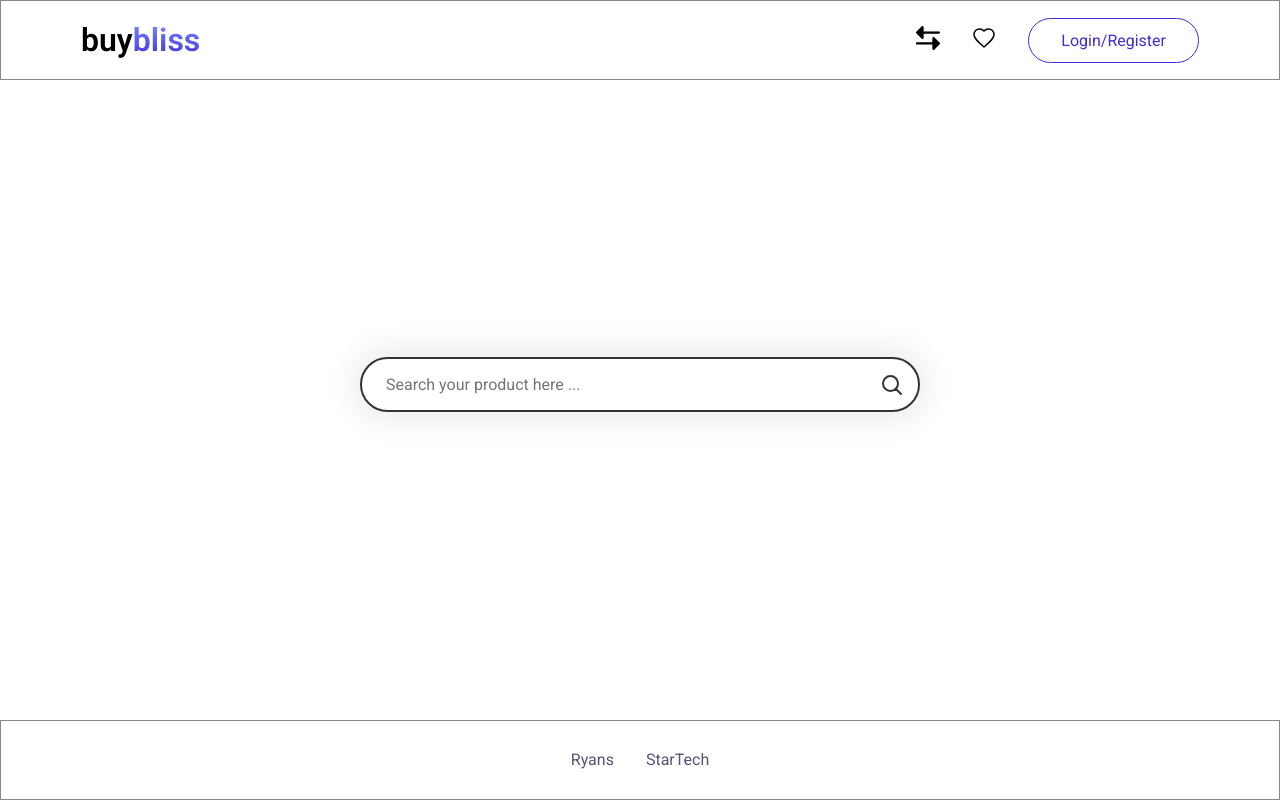
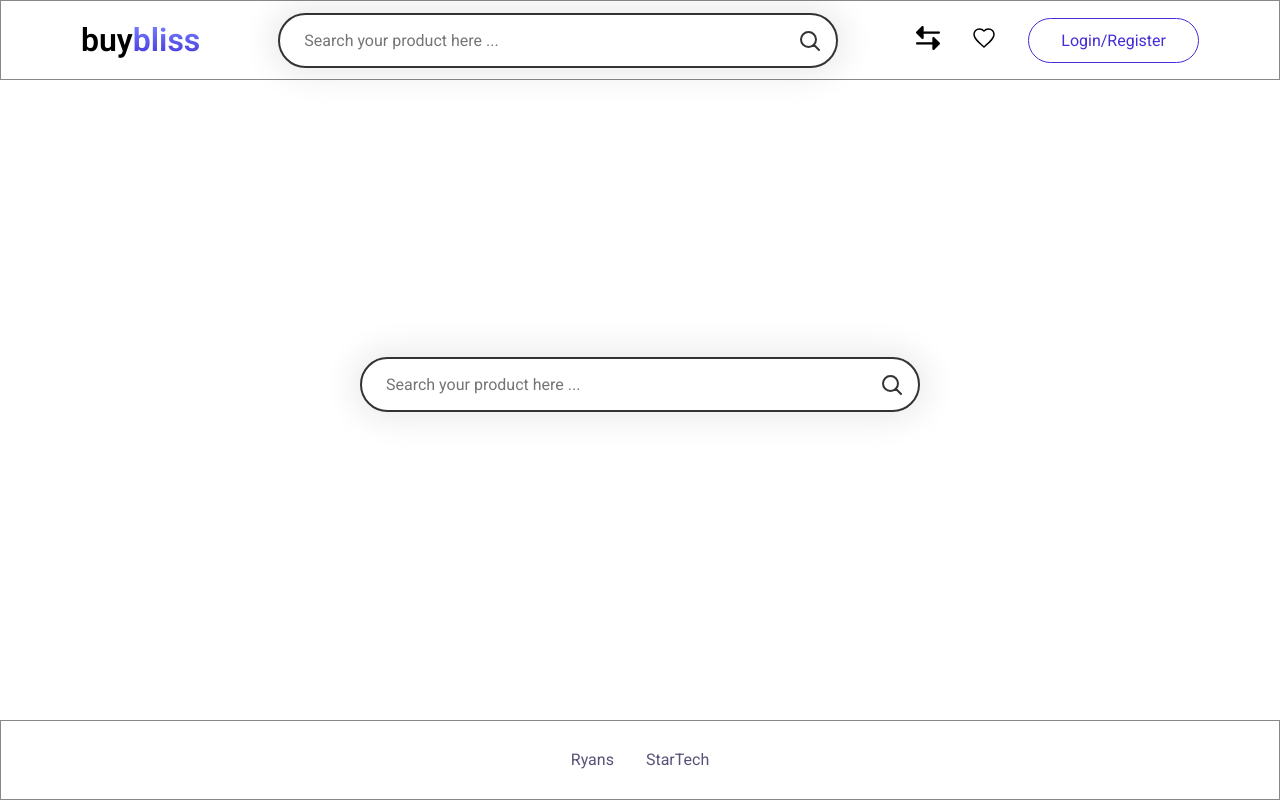
Before and after one commit to imusshas/WebScraping, a React (Vite) app in the folder frontend/: page /wishlist in a window 1280 px wide. Built offline with nearby package versions, Linux system fonts and the light colour scheme; no server answers.

Commit message:
Implement search from anywhere

```diff
--- a/frontend/src/components/Home.jsx
+++ b/frontend/src/components/Home.jsx
@@ -1,54 +1,14 @@
-import { useRef, useState } from "react";
-import { useNavigate } from "react-router";
+import { useState } from "react";
+
+import SearchInput from "./layout/SearchInput";
 
 const Home = () => {
-  const navigate = useNavigate();
-  const inputRef = useRef(null);
-  const [searchKey, setSearchKey] = useState("");
-  return (
-    <div className="search-container">
-      <div className="search-content">
-        <input
-          type="text"
-          value={searchKey}
-          placeholder="Search your product here ..."
-          id="search"
-          className="search-input"
-          autoComplete="off"
-          onChange={(e) => setSearchKey(e.target.value)}
-          onKeyDown={(e) => {
-            if (e.key === "Enter" && searchKey) {
-              navigate(`/products/${searchKey}/1`);
-              inputRef.current.blur();
-            }
-          }}
-          ref={inputRef}
-        />
-        <svg
-          xmlns="http://www.w3.org/2000/svg"
-          width="1.5rem"
-          height="1.5rem"
-          viewBox="0 0 24 24"
-          fill="none"
-          onClick={() => {
-            if (searchKey) {
-              navigate(`/products/${searchKey}/1`);
-              inputRef.current.blur();
-            }
-          }}
-          className="search-icon"
-        >
-          <path
-            d="M15.7955 15.8111L21 21M18 10.5C18 14.6421 14.6421 18 10.5 18C6.35786 18 3 14.6421 3 10.5C3 6.35786 6.35786 3 10.5 3C14.6421 3 18 6.35786 18 10.5Z"
-            stroke="#333"
-            strokeWidth="2"
-            strokeLinecap="round"
-            strokeLinejoin="round"
-          />
-        </svg>
-      </div>
-    </div>
-  );
+	const [searchKey, setSearchKey] = useState("");
+	return (
+		<div className="search-container">
+			<SearchInput searchKey={searchKey} setSearchKey={setSearchKey} />
+		</div>
+	);
 };
 
 export default Home;
--- a/frontend/src/components/ProductList.jsx
+++ b/frontend/src/components/ProductList.jsx
@@ -28,12 +28,13 @@ const ProductList = () => {
 
 	useEffect(() => {
 		setLoading(true);
-		const params = new URLSearchParams({ pageSize: 50 });
+		const params = new URLSearchParams({ pageSize: productsPerPage });
 		fetchProducts(`${searchKey}/${page}?${params.toString()}`).then((response) => {
 			setAllProducts(response || []);
+			console.log(response?.length);
 			setLoading(false);
 		});
-	}, [searchKey, page]);
+	}, [searchKey, page, productsPerPage]);
 
 	const paginatedProducts = useMemo(() => {
 		const start = (page - 1) * productsPerPage;
--- a/frontend/src/components/layout/Header.jsx
+++ b/frontend/src/components/layout/Header.jsx
@@ -1,15 +1,19 @@
-import { Link, useNavigate } from "react-router";
+import { Link, useLocation, useNavigate } from "react-router";
 import { Button } from "../ui/Button";
 import { logout } from "../../utils/actions";
 import { useWishlist } from "../../context/WishlistContext";
 import { useCompare } from "../../context/CompareContext";
 import { useUserStorage } from "../../hooks/useUserStorage";
+import SearchInput from "./SearchInput";
+import { useState } from "react";
 
 const Header = ({ setShowLogin, user }) => {
 	const navigate = useNavigate();
 	const { wishlistCount, clearWishlistCount } = useWishlist();
 	const { compareCount } = useCompare();
 	const { removeUser } = useUserStorage();
+	const location = useLocation();
+	const [key, setKey] = useState(decodeURIComponent(location.pathname.split("/")?.[2] || "").toLowerCase());
 
 	async function handleLogout() {
 		const info = await logout();
@@ -27,6 +31,7 @@ const Header = ({ setShowLogin, user }) => {
 					buy<span>bliss</span>
 				</Link>
 			</h1>
+			{location.pathname !== "/" && <SearchInput searchKey={key} setSearchKey={setKey} />}
 			<nav>
 				<Link to={"/compare-products"} className="compare-link">
 					<div className="compare-container">
--- /dev/null
+++ b/frontend/src/components/layout/SearchInput.jsx
@@ -0,0 +1,52 @@
+import React, { useRef } from "react";
+import { useNavigate } from "react-router";
+
+function SearchInput({ searchKey, setSearchKey }) {
+	const navigate = useNavigate();
+	const inputRef = useRef(null);
+
+	return (
+		<div className="search-content">
+			<input
+				type="text"
+				value={searchKey}
+				placeholder="Search your product here ..."
+				id="search"
+				className="search-input"
+				autoComplete="off"
+				onChange={(e) => setSearchKey(e.target.value)}
+				onKeyDown={(e) => {
+					if (e.key === "Enter" && searchKey) {
+						navigate(`/products/${searchKey.toLowerCase()}/1`);
+						inputRef.current.blur();
+					}
+				}}
+				ref={inputRef}
+			/>
+			<svg
+				xmlns="http://www.w3.org/2000/svg"
+				width="1.5rem"
+				height="1.5rem"
+				viewBox="0 0 24 24"
+				fill="none"
+				onClick={() => {
+					if (searchKey) {
+						navigate(`/products/${searchKey.toLowerCase()}/1`);
+						inputRef.current.blur();
+					}
+				}}
+				className="search-icon"
+			>
+				<path
+					d="M15.7955 15.8111L21 21M18 10.5C18 14.6421 14.6421 18 10.5 18C6.35786 18 3 14.6421 3 10.5C3 6.35786 6.35786 3 10.5 3C14.6421 3 18 6.35786 18 10.5Z"
+					stroke="#333"
+					strokeWidth="2"
+					strokeLinecap="round"
+					strokeLinejoin="round"
+				/>
+			</svg>
+		</div>
+	);
+}
+
+export default SearchInput;
```
Lines whose indentation alone changed are shown as unchanged.
